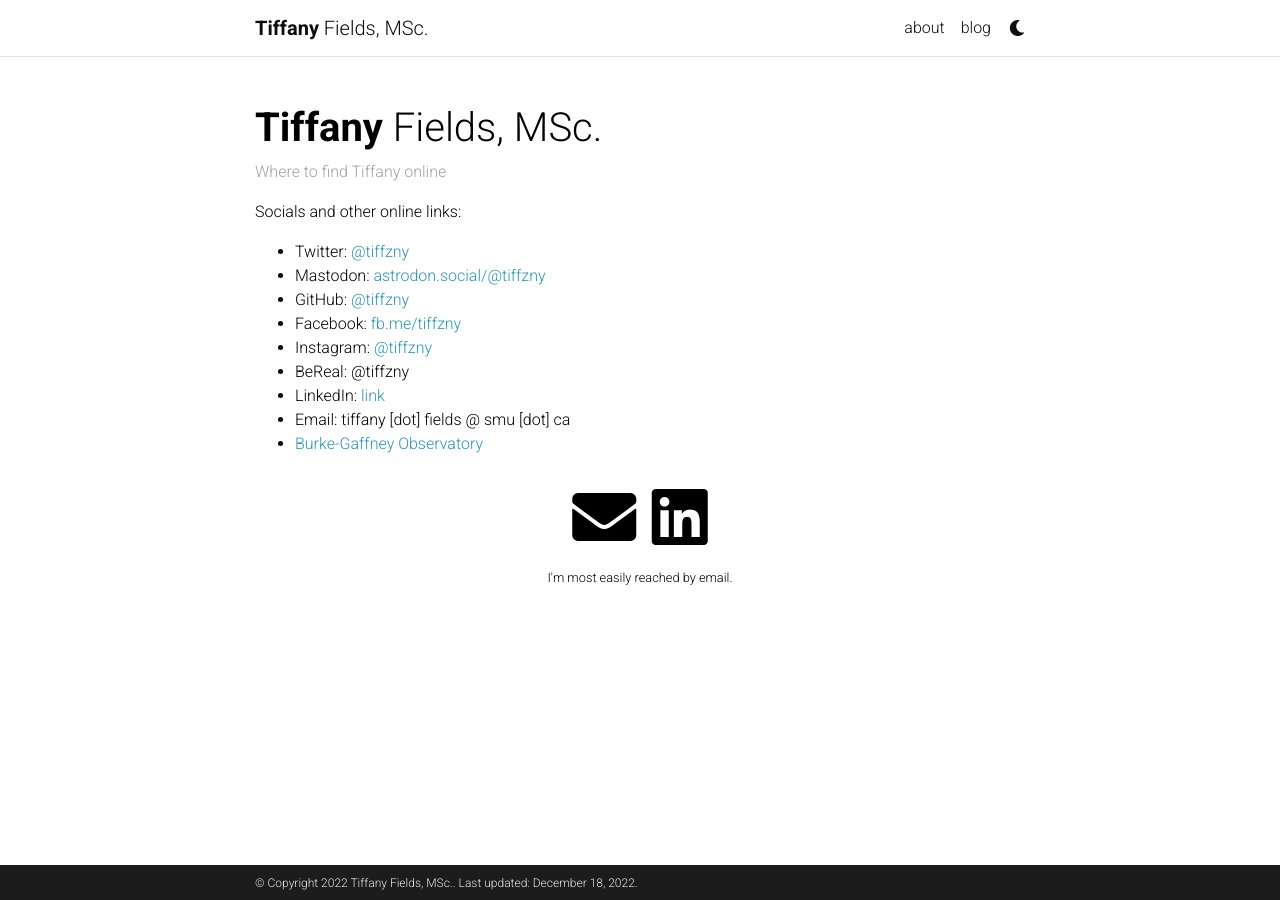
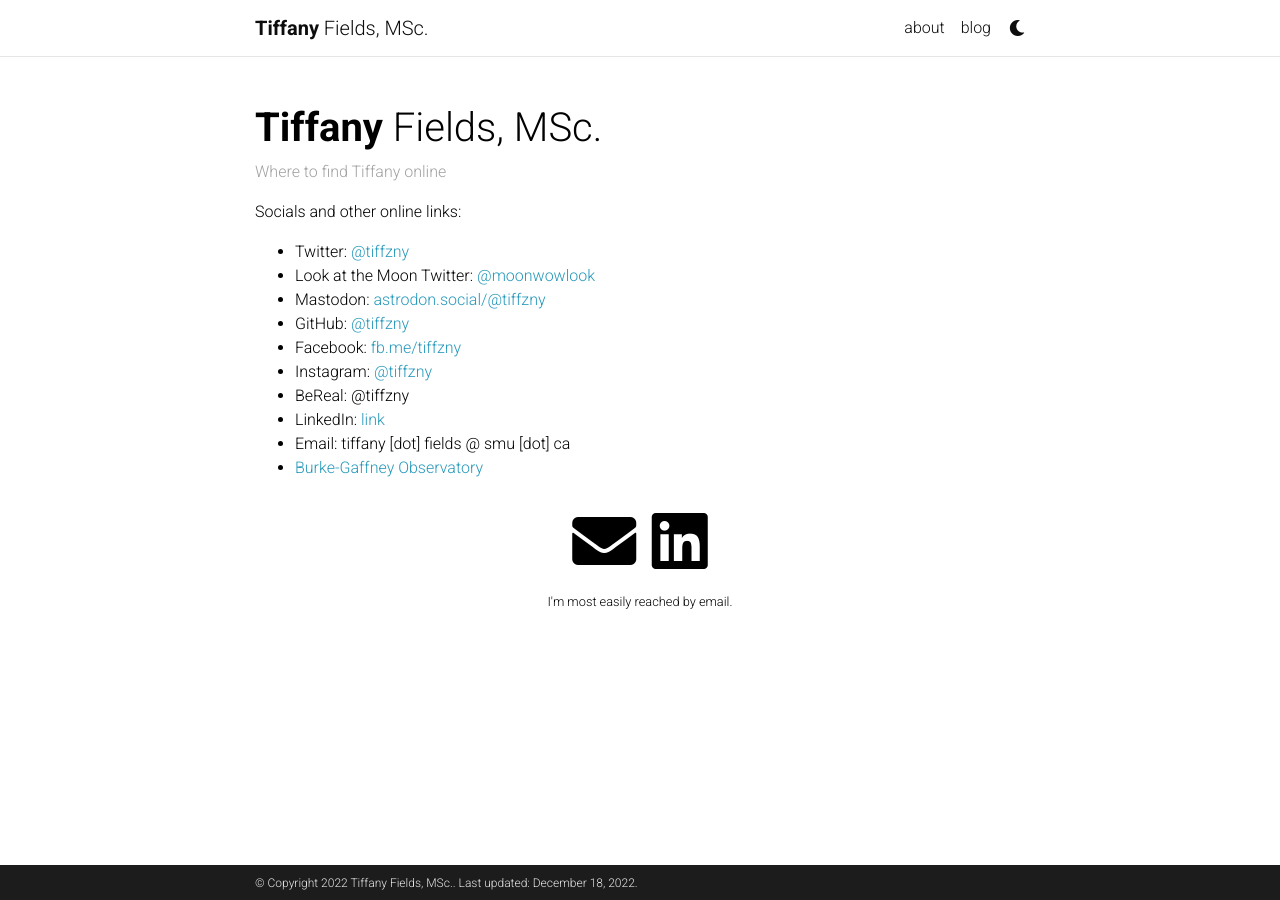
Before and after one commit to tiffzny/tiffzny.github.io, a Jekyll site: the page built from _pages/links.md, in a window 1280 px wide. Built offline with Jekyll 4.4.1, drawn with Linux system fonts in a browser that asks for light colours; comment, search, counter and statistics services are not loaded; a style sheet for code colours, icons or effects is not loaded.

Commit message:
updated links

```diff
--- a/_pages/links.md
+++ b/_pages/links.md
@@ -17,6 +17,7 @@ social: true  # includes social icons at the bottom of the page
 Socials and other online links:
 
 * Twitter: [@tiffzny](https://twitter.com/tiffzny)
+* Look at the Moon Twitter: [@moonwowlook](https://twitter.com/moonwowlook)
 * Mastodon: [astrodon.social/@tiffzny](https://astrodon.social/@tiffzny)
 * GitHub: [@tiffzny](https://github.com/tiffzny)
 * Facebook: [fb.me/tiffzny](https://fb.me/tiffzny)
```
